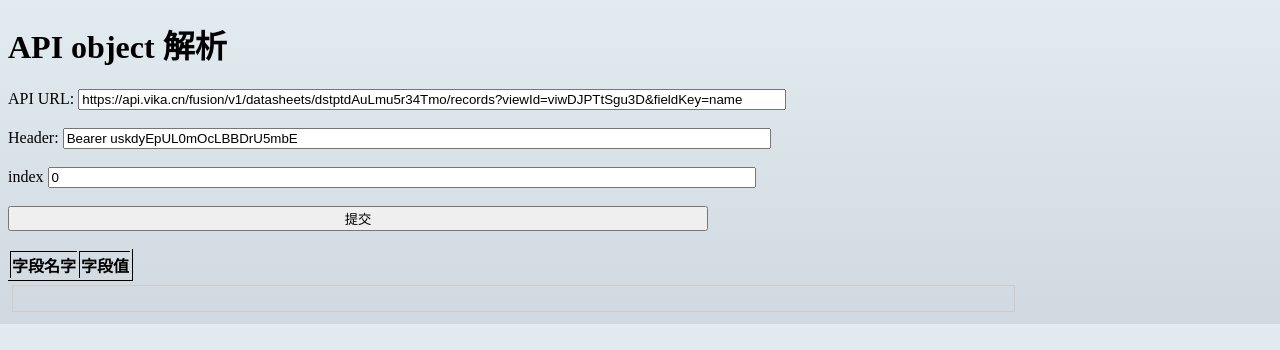
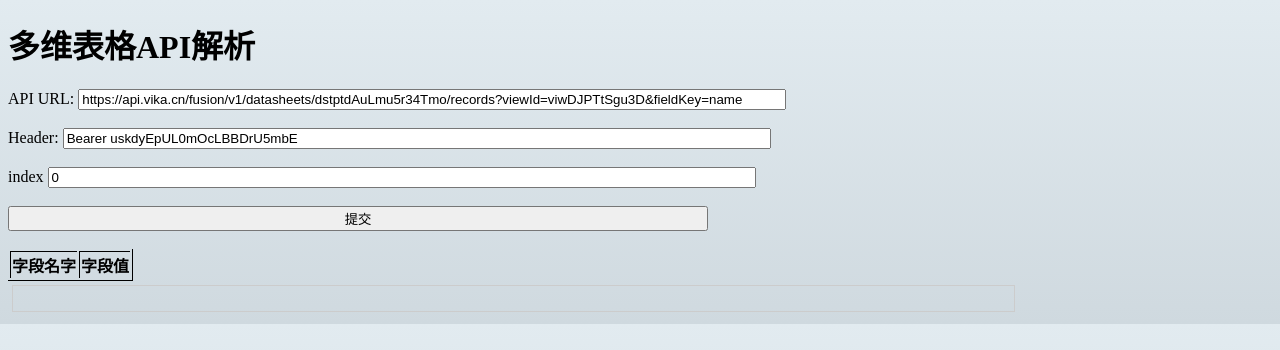
Before and after one commit to realreus319/--pwa, a plain HTML site: page apitest.html in a window 1280 px wide. Drawn offline with Linux system fonts and the light colour scheme.

```diff
--- a/apitest.html
+++ b/apitest.html
@@ -59,7 +59,7 @@
 </head>
 
 <body>
-  <h1> API object 解析</h1>
+  <h1> 多维表格API解析</h1>
   <form>
     <label for="url">API URL:</label>
     <input type="text" id="url" name="url"
@@ -101,7 +101,7 @@
 
     function apiget() {
 
-      //这些行获取表单中 url 和 header 输入框的值，并将它们分别赋值给变量 url 和 header。
+      //获取表单中 url 和 header 输入框的值，并将它们分别赋值给变量 url 和 header。
       const url = document.querySelector('#url').value;
       const header = document.querySelector('#header').value;
       const index = document.querySelector('#index').value;
```
Also changed, not shown: index.html (+1 -21 lines), 1 other file.
